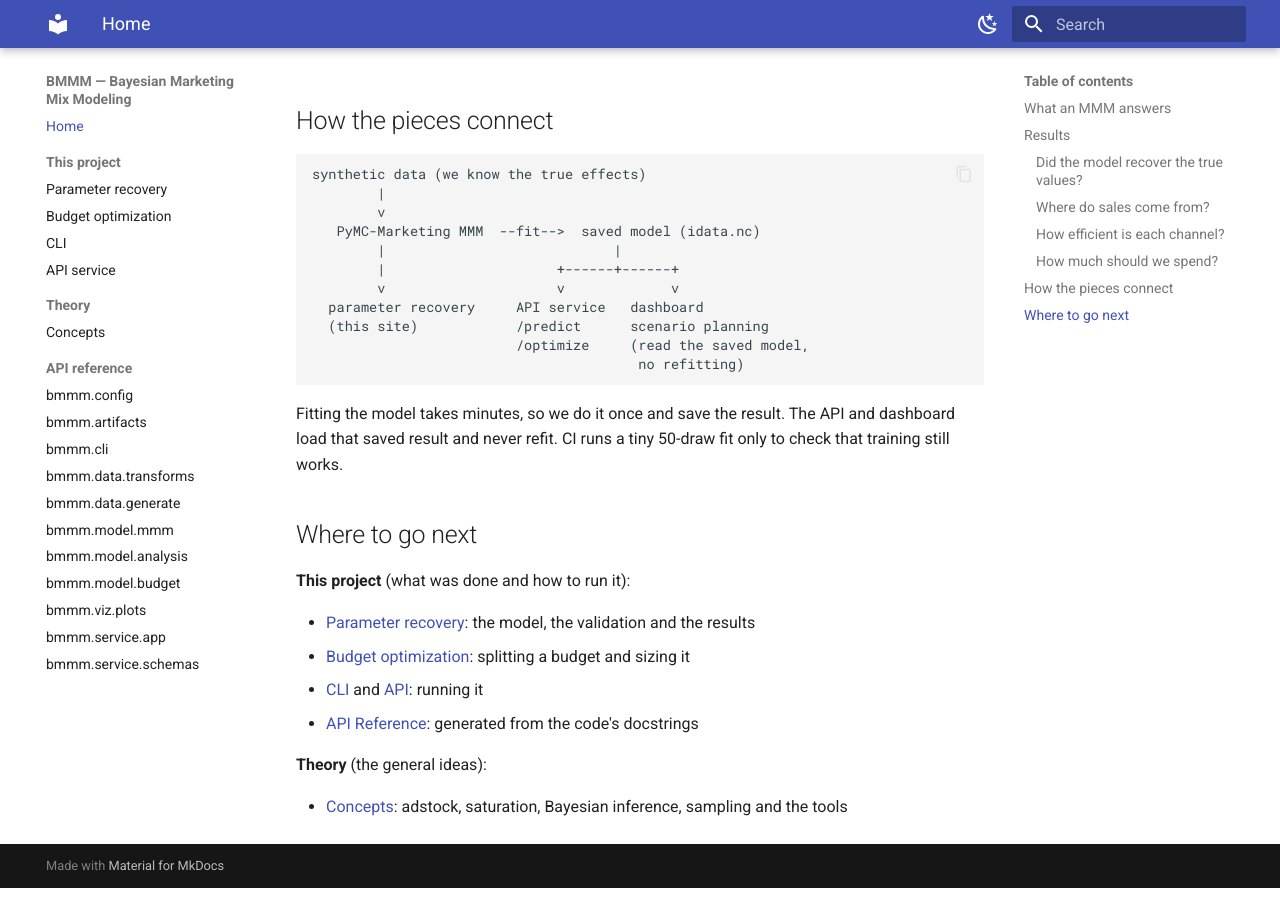
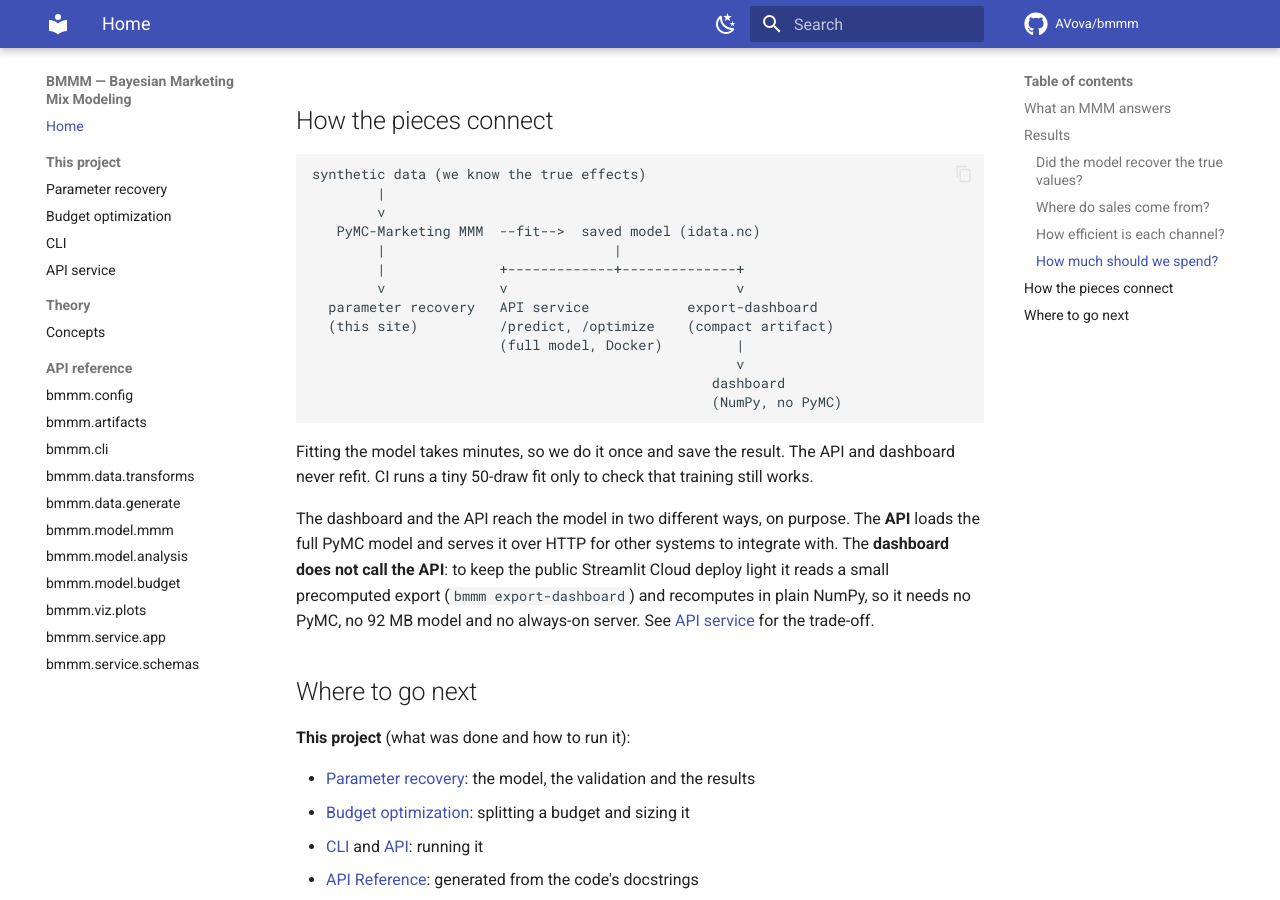
Before and after one commit to AVova/bmmm, an MkDocs documentation site: the page built from docs/index.md, in a window 1280 px wide and 900 px high, scrolled down 3456 px. Built offline with MkDocs 1.6.1 and Material for MkDocs 9.7.7, drawn with Linux system fonts in a browser that asks for light colours; comment, search, counter and statistics services are not loaded.

Commit message:
feat: docker, CI/CD, GitHub Pages docs

````diff
--- a/docs/index.md
+++ b/docs/index.md
@@ -71,17 +71,27 @@
         v
    PyMC-Marketing MMM  --fit-->  saved model (idata.nc)
         |                            |
-        |                     +------+------+
-        v                     v             v
-  parameter recovery     API service   dashboard
-  (this site)            /predict      scenario planning
-                         /optimize     (read the saved model,
-                                        no refitting)
+        |              +-------------+--------------+
+        v              v                            v
+  parameter recovery   API service            export-dashboard
+  (this site)          /predict, /optimize    (compact artifact)
+                       (full model, Docker)         |
+                                                    v
+                                                 dashboard
+                                                 (NumPy, no PyMC)
 ```
 
 Fitting the model takes minutes, so we do it once and save the result. The API
-and dashboard load that saved result and never refit. CI runs a tiny 50-draw fit
-only to check that training still works.
+and dashboard never refit. CI runs a tiny 50-draw fit only to check that training
+still works.
+
+The dashboard and the API reach the model in two different ways, on purpose. The
+**API** loads the full PyMC model and serves it over HTTP for other systems to
+integrate with. The **dashboard does not call the API**: to keep the public
+Streamlit Cloud deploy light it reads a small precomputed export
+(`bmmm export-dashboard`) and recomputes in plain NumPy, so it needs no PyMC, no
+92 MB model and no always-on server. See [API service](usage-api.md) for the
+trade-off.
 
 ## Where to go next
 
--- a/mkdocs.yml
+++ b/mkdocs.yml
@@ -3,6 +3,9 @@
   An agency-style Bayesian Marketing Mix Model on PyMC-Marketing, with parameter
   recovery on synthetic data, a CLI, a FastAPI service and a live dashboard.
 site_author: Vova
+site_url: https://avova.github.io/bmmm/
+repo_url: https://github.com/AVova/bmmm
+repo_name: AVova/bmmm
 
 theme:
   name: material
````
Also changed, not shown: DEPLOY.md (added, +157 -0 lines), README.md (+21 -2 lines), docker-compose.yml (added, +29 -0 lines), docs/usage-api.md (+13 -0 lines), 12 other files.
